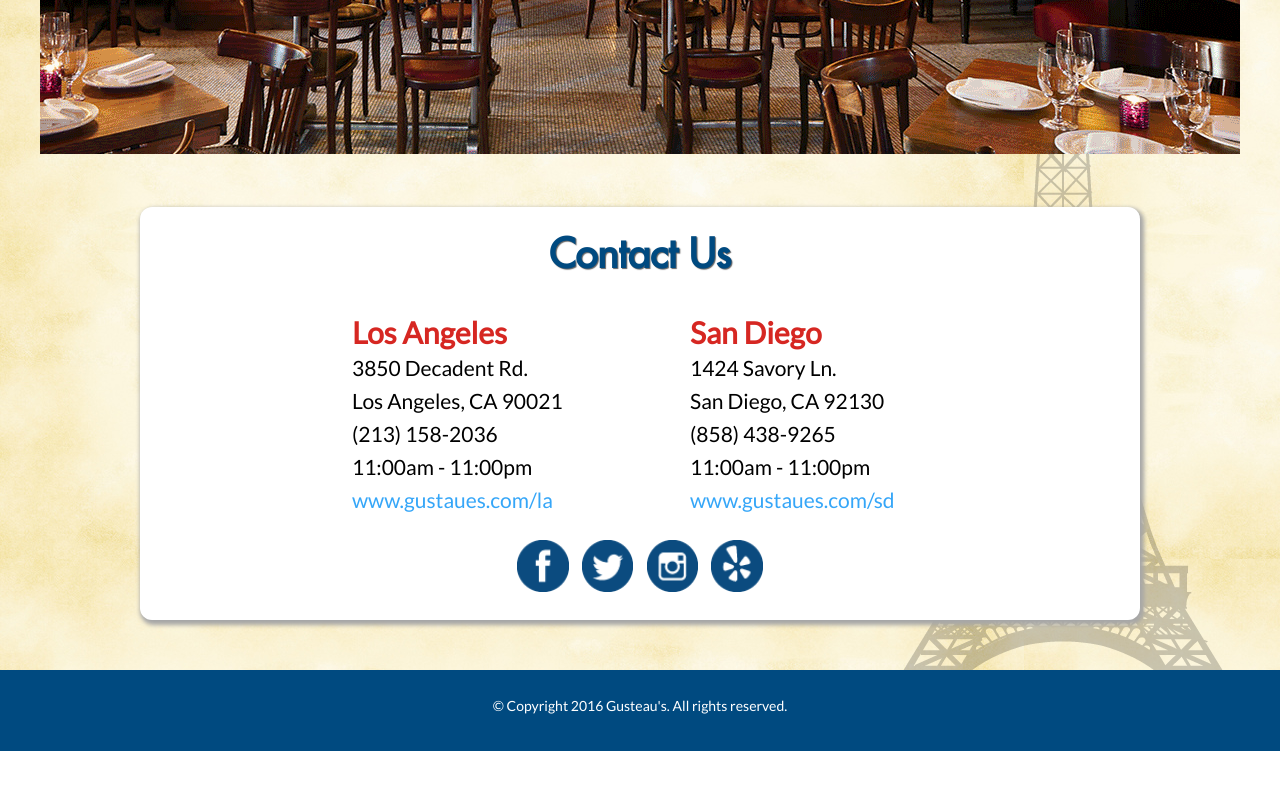
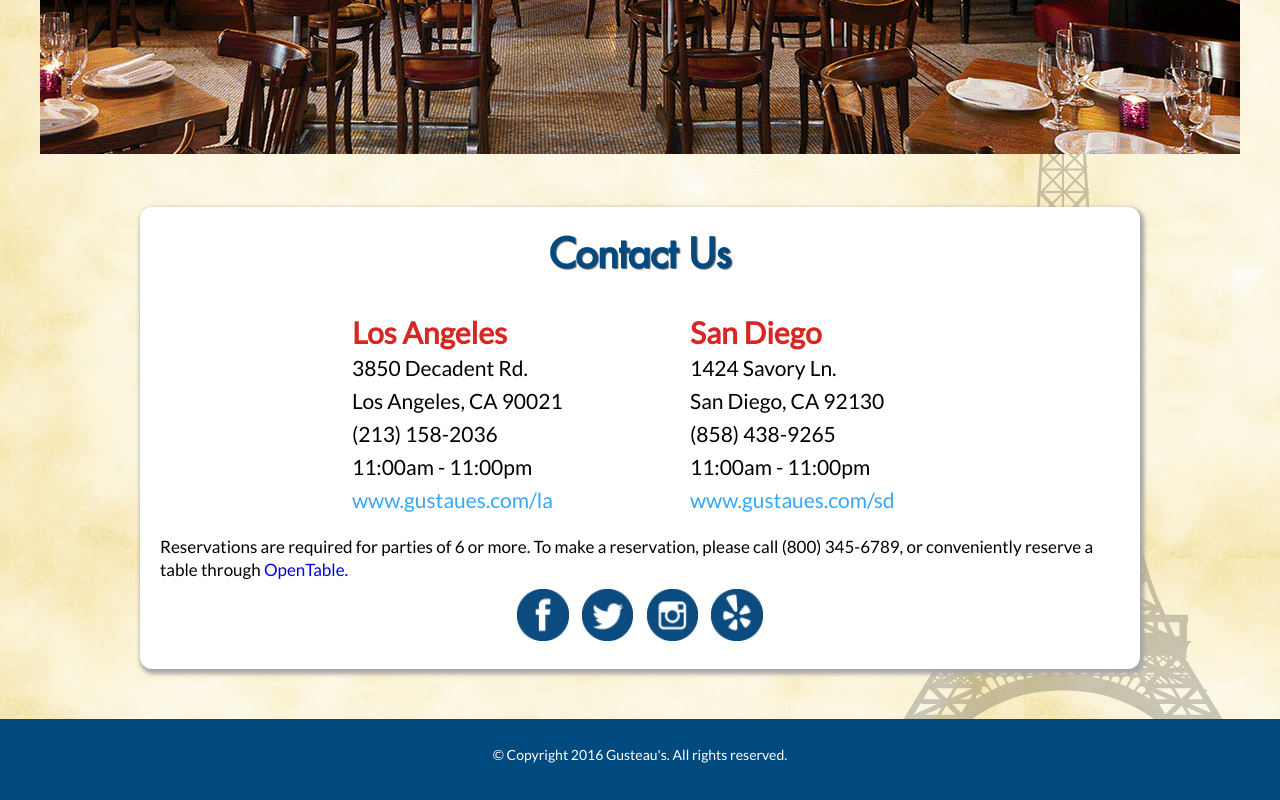
Before and after one commit to anrincon11/project_final3_rincon_amanda, a plain HTML site: page contact.html in a window 1280 px wide. Shown: the part 803-1603 px from the top of the page. Before the commit the page ends 1554 px from the top, so only its background shows below. Drawn offline with Linux system fonts and the light colour scheme.

Commit message:
add reservation information to contact page

```diff
--- a/contact.html
+++ b/contact.html
@@ -68,6 +68,10 @@
 					</article>
 				</article>
 
+				<article id="reservations">
+					<p>Reservations are required for parties of 6 or more. To make a reservation, please call (800) 345-6789, or conveniently reserve a table through <a href="http://www.opentable.com/start/home" target="_blank">OpenTable.</a></p>
+				</article>
+
 				<article id="social">
 					<a href="#contact"><img src="img/facebook.png" alt="facebook" /></a>
 					<a href="#contact"><img src="img/twitter.png" alt="twitter" /></a>
```
